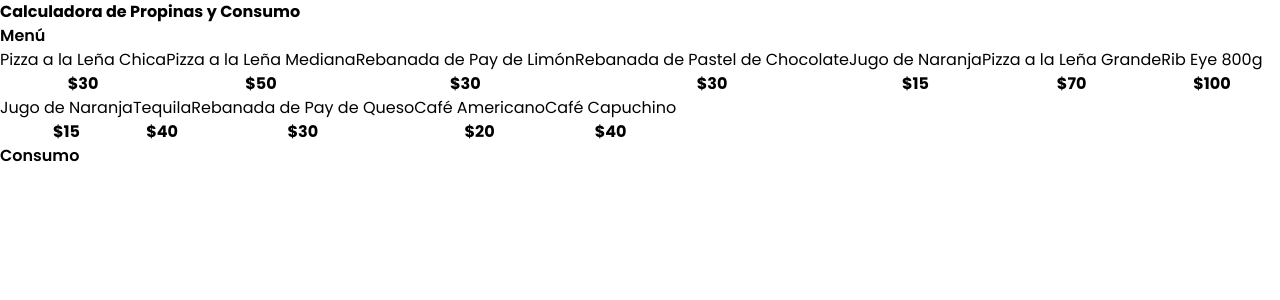
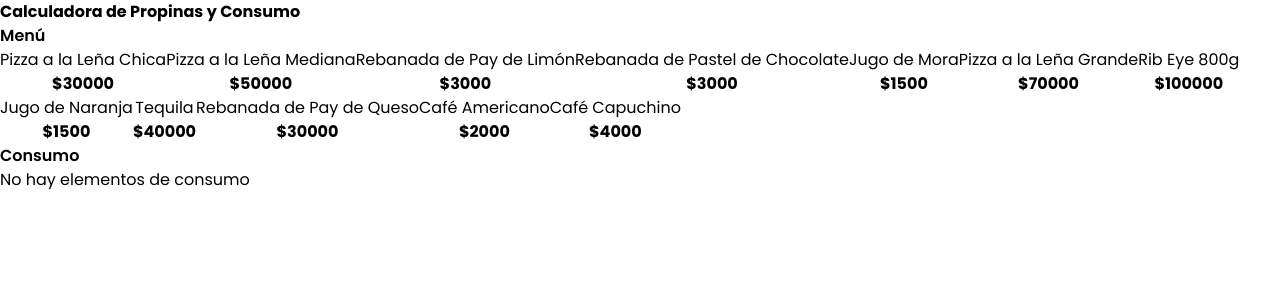
Before and after one commit to albadam94/ReactUpdate, a React (Vite) app: page / in a window 1280 px wide. Shown: the top 300 px of the page. Built offline with nearby package versions, Linux system fonts and the light colour scheme.

Commit message:
cantidades

```diff
--- a/src/App.tsx
+++ b/src/App.tsx
@@ -1,8 +1,10 @@
 import MenuItem from "./components/MenuItem"
+import OrderContents from "./components/OrderContents"
 import { menuItems } from "./data/db"
+import useOrder from "./hooks/useOrder"
 
 function App() {
-
+  const {order, addItem} = useOrder( )
 
   return (
     <>
@@ -19,14 +21,17 @@
               <MenuItem
                 key={item.id}
                 item={item}
+                addItem={addItem}
 
                 />
               ))}
               </div>
           </div>
 
-          <div>
-              <h2 className="poppins-semibold">Consumo</h2>
+          <div className="border border-dashed border-slate-300 p-5 rounded-lg space-y-10">
+                <OrderContents
+                order={order}
+                />
 
           </div>
       </main>
--- a/src/components/MenuItem.tsx
+++ b/src/components/MenuItem.tsx
@@ -1,13 +1,15 @@
 import type {MenuItem} from "../types"
 
 type MenuItemProps = {
-    item: MenuItem
+    item: MenuItem,
+    addItem: (item:MenuItem )=>void
 }
 
-export default function MenuItem({item}: MenuItemProps) {
+export default function MenuItem({item, addItem}: MenuItemProps) {
   return (
     <button
       className="border-2 border-teal-400 hover:bg-teal-200  w-full p-3 flex justify-between "
+      onClick={( ) => addItem(item ) }
     >
     <p className="poppins-regular ">{item.name}</p>
     <p className="poppins-bold font-black">${item.price}</p>
--- /dev/null
+++ b/src/components/OrderContents.tsx
@@ -0,0 +1,34 @@
+import {OrderItem} from "../types"
+import { formatCurrency } from "../helpers"
+
+type OrderContentsProps ={
+    order: OrderItem[ ]
+
+}
+
+const OrderContents = ({order}:OrderContentsProps) => {
+  return (
+    <div>
+    <h2 className="poppins-semibold text-3xl">Consumo</h2>
+
+    <div className="space-y-3 mt-10">
+        {order.length === 0 ?
+        <p className="poppins-regular text-center">No hay elementos de consumo</p>:
+        (order.map(item=>(
+            <div key={item.id} className="item-center flex justify-between border-t border-gray-200 py-5 last-of-type:border-b">
+                <div className="flex flex-col">
+                <p className="poppins-regular ">{item.name} - {formatCurrency(item.price)}</p>
+                <p className="poppins-bold font-black text-sm">cantidad:{item.quantity} - {formatCurrency (item.price * item.quantity)}</p>
+                </div>
+                <button className="bg-red-600 h-8 w-8 rounded-full text-white font-bold">
+                    x
+                </button>
+            </div>
+        )
+        ))}
+    </div>
+    </div>
+  )
+}
+
+export default OrderContents
--- a/src/data/db.ts
+++ b/src/data/db.ts
@@ -4,61 +4,61 @@
     {
       "id": 1,
       "name": "Pizza a la Leña Chica",
-      "price": 30
+      "price": 30000
     },
     {
       "id": 2,
       "name": "Pizza a la Leña Mediana",
-      "price": 50
+      "price": 50000
     },
     {
       "id": 3,
       "name": "Rebanada de Pay de Limón",
-      "price": 30
+      "price": 3000
     },
     {
       "id": 4,
       "name": "Rebanada de Pastel de Chocolate",
-      "price": 30
+      "price": 3000
     },
     {
       "id": 5,
-      "name": "Jugo de Naranja",
-      "price": 15
+      "name": "Jugo de Mora",
+      "price": 1500
     },
     {
       "id": 6,
       "name": "Pizza a la Leña Grande",
-      "price": 70
+      "price": 70000
     },
     {
       "id": 7,
       "name": "Rib Eye 800g",
-      "price": 100
+      "price": 100000
     },
     {
       "id": 8,
       "name": "Jugo de Naranja",
-      "price": 15
+      "price": 1500
     },
     {
       "id": 9,
       "name": "Tequila",
-      "price": 40
+      "price": 40000
     },
     {
       "id": 10,
       "name": "Rebanada de Pay de Queso",
-      "price": 30
+      "price": 30000
     },
     {
       "id": 11,
       "name": "Café Americano",
-      "price": 20
+      "price": 2000
     },
     {
       "id": 12,
       "name": "Café Capuchino",
-      "price": 40
+      "price": 4000
     }
 ]
--- /dev/null
+++ b/src/helpers/index.ts
@@ -0,0 +1,6 @@
+export function formatCurrency(quantity:number){
+    return new Intl.NumberFormat('es-CO', {
+        style: 'currency',
+        currency: 'COP'
+        }).format(quantity)
+}
--- /dev/null
+++ b/src/hooks/useOrder.ts
@@ -0,0 +1,23 @@
+import { useState } from "react"
+import type { OrderItem, MenuItem } from "../types"
+
+export default function useOrder ( ){
+    const [order,setOrder] = useState<OrderItem[ ]>([ ])
+
+    const addItem = (item:MenuItem)=>{
+        const itemExist = order.find( orderItem => orderItem.id === item.id)
+        if( itemExist){
+            const updateOrder = order.map( orderItem => orderItem.id === item.id ?
+                {...orderItem, quantity: orderItem.quantity + 1} : orderItem)
+                setOrder(updateOrder)
+
+        }else{
+            const newItem: OrderItem = {...item, quantity: 1}
+            setOrder([...order, newItem])
+        }
+    }
+    return{
+        order,
+        addItem
+    }
+}
--- a/src/types/index.ts
+++ b/src/types/index.ts
@@ -3,3 +3,7 @@
     name:string,
     price:number
 }
+
+export type OrderItem=MenuItem&{
+    quantity:number
+}
```
